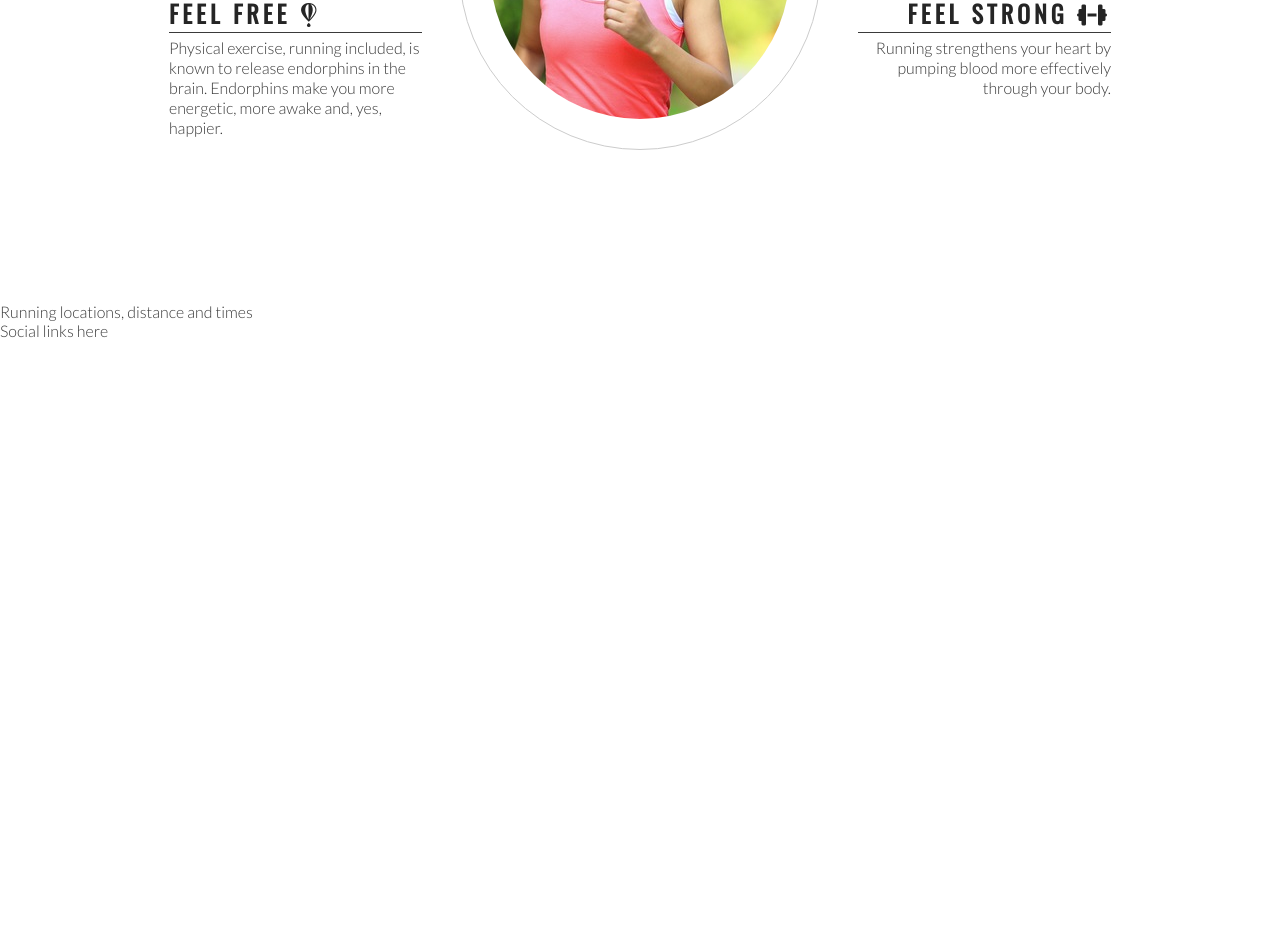
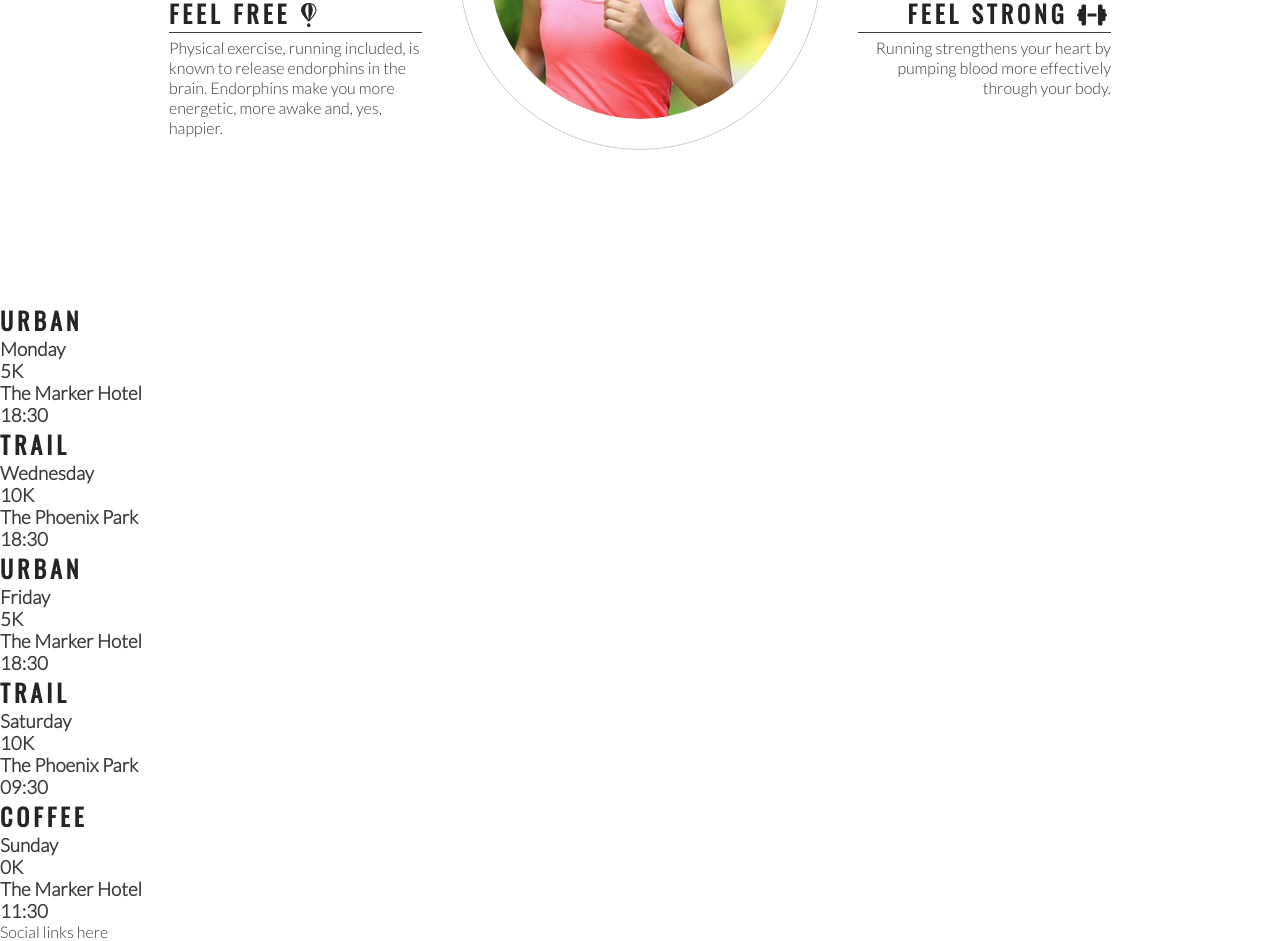
Before and after one commit to JackDay94/love-running, a plain HTML site: page index.html in a window 1280 px wide. Shown: the part 993-1934 px from the top of the page. Before the commit the page ends 1333 px from the top, so only its background shows below. Drawn offline with nearby package versions, Linux system fonts and the light colour scheme.

Commit message:
Add meetup times main structure

```diff
--- a/index.html
+++ b/index.html
@@ -79,7 +79,41 @@
         </div>
     </section>
     <section>
-        Running locations, distance and times
+        <div>
+            <h2>Urban</h2>
+            <h3>Monday</h3>
+            <h3>5K</h3>
+            <h3>The Marker Hotel</h3>
+            <h3>18:30</h3>
+        </div>
+        <div>
+            <h2>Trail</h2>
+            <h3>Wednesday</h3>
+            <h3>10K</h3>
+            <h3>The Phoenix Park</h3>
+            <h3>18:30</h3>
+        </div>
+        <div>
+            <h2>Urban</h2>
+            <h3>Friday</h3>
+            <h3>5K</h3>
+            <h3>The Marker Hotel</h3>
+            <h3>18:30</h3>
+        </div>
+        <div>
+            <h2>Trail</h2>
+            <h3>Saturday</h3>
+            <h3>10K</h3>
+            <h3>The Phoenix Park</h3>
+            <h3>09:30</h3>
+        </div>
+        <div>
+            <h2>Coffee</h2>
+            <h3>Sunday</h3>
+            <h3>0K</h3>
+            <h3>The Marker Hotel</h3>
+            <h3>11:30</h3>
+        </div>
     </section>
     <footer>
         Social links here
```
